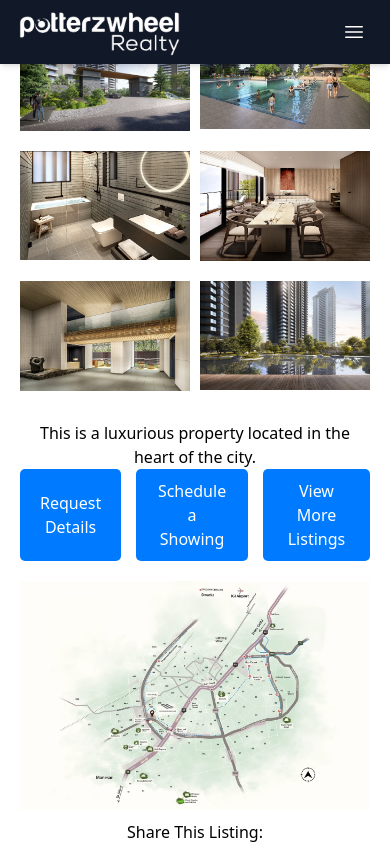
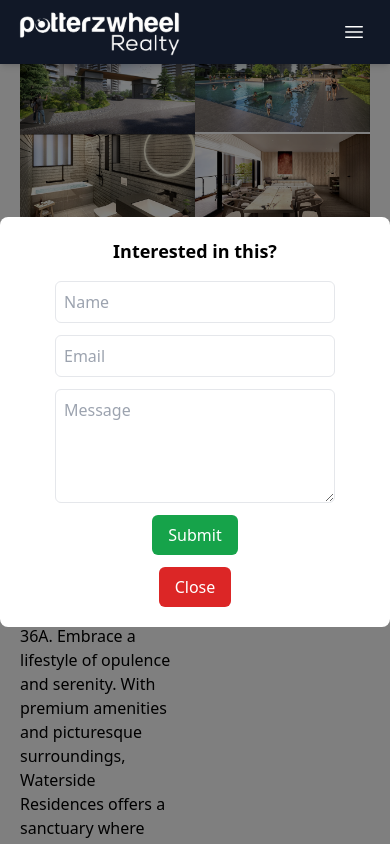
Before and after one commit to gaurank11/potterzwheel, a React (Vite) app: page /Krisumi in a window 390 px wide. Shown: the top 844 px of the page. Built offline with nearby package versions, Linux system fonts and the light colour scheme.

Commit message:
final commit

```diff
--- a/src/components/Properties_Details.jsx
+++ b/src/components/Properties_Details.jsx
@@ -1,106 +1,111 @@
-import React from 'react';
+import React, { useState } from 'react';
+import { FaFacebook, FaInstagramSquare, FaLinkedin} from 'react-icons/fa'; // Importing social media icons from react-icons
 
-const PropertyDetails = ({ images, description, mapImage, onFormSubmit }) => {
+const PropertyDetails = ({ images, description, price, mapImage, onFormSubmit, amenities }) => {
+  const [showPopup, setShowPopup] = useState(true);
+
+  const closePopup = () => {
+    setShowPopup(false);
+  };
+
   return (
-    <div style={{ margin: '20px' }}>
+    <div className="m-5">
+      {/* Popup Form */}
+      {showPopup && (
+        <div className="fixed inset-0 bg-black bg-opacity-50 flex justify-center items-center">
+          <div className="bg-white p-5 rounded-lg w-full max-w-md text-center">
+            <h3 className="text-lg font-semibold">Interested in this?</h3>
+            <form onSubmit={onFormSubmit} className="mt-4">
+              <input type="text" placeholder="Name" required className="block w-4/5 mx-auto p-2 mb-3 border rounded-md" />
+              <input type="email" placeholder="Email" required className="block w-4/5 mx-auto p-2 mb-3 border rounded-md" />
+              <textarea placeholder="Message" rows="4" className="block w-4/5 mx-auto p-2 mb-3 border rounded-md"></textarea>
+              <button type="submit" className="px-4 py-2 bg-green-600 text-white rounded-md">Submit</button>
+            </form>
+            <button onClick={closePopup} className="mt-3 px-4 py-2 bg-red-600 text-white rounded-md">Close</button>
+          </div>
+        </div>
+      )}
+
       {/* Images Section */}
-      <div style={{ display: 'flex', flexWrap: 'wrap', gap: '10px' }}>
-        {images.slice(0, 6).map((image, index) => (
-          <div key={index} style={{ flex: '1 1 calc(50% - 10px)', marginBottom: '10px' }}>
+      <div className="flex flex-wrap gap-0">
+        {images.map((image, index) => (
+          <div
+            key={index}
+            className="flex-1 p-0"
+            style={{ flexBasis: 'calc(50% - 0px)' }} // Two images per row on laptop
+          >
             <img
               src={image}
               alt={`Property image ${index + 1}`}
-              style={{ width: '100%', height: 'auto', display: 'block' }}
+              className="w-full h-auto object-cover"
             />
           </div>
         ))}
       </div>
 
-      {/* Description and Buttons Section */}
-      <div style={{ margin: '20px 0', textAlign: 'center' }}>
-        <p>{description}</p>
-        <div style={{ display: 'flex', justifyContent: 'center', gap: '15px' }}>
-          <button style={buttonStyle}>Request Details</button>
-          <button style={buttonStyle}>Schedule a Showing</button>
-          <button style={buttonStyle}>View More Listings</button>
+      {/* Property Description and Pricing */}
+      <div className="flex justify-between mt-8">
+        <div className="w-full md:w-2/3 pr-4">
+          <h2 className="text-2xl font-semibold">Project Overview</h2>
+          <p>{description}</p>
+        </div>
+        <div className="w-full md:w-1/3 text-center md:text-left mt-4 md:mt-0">
+          <h3 className="text-xl font-semibold">Price</h3>
+          <p className="text-lg text-green-600">{price}</p>
         </div>
       </div>
 
-      {/* Map and Social Sharing Section */}
-      <div style={{ margin: '20px 0' }}>
-        <img
-          src={mapImage}
-          alt="Map location"
-          style={{ width: '100%', height: 'auto', marginBottom: '10px' }}
-        />
-        <div style={{ textAlign: 'center' }}>
+      {/* Buttons and Share Section */}
+      <div className="flex flex-col md:w-1/4 mt-8">
+
+        <button className="px-6 py-3 bg-transparent border-2 border-black text-black font-semibold rounded-lg hover:bg-gray-900  transition hover:text-white">
+        Request Details
+       </button>
+       <button className="px-6 py-3 bg-transparent border-2 border-black text-black font-semibold rounded-lg hover:bg-gray-900  transition hover:text-white">
+       Schedule a Showing
+       </button>
+       <button className="px-6 py-3 bg-transparent border-2 border-black text-black font-semibold rounded-lg hover:bg-gray-900  transition hover:text-white">
+       View More Listings
+       </button>
+        <div className="mt-5">
           <p>Share This Listing:</p>
-          <div style={{ display: 'flex', justifyContent: 'center', gap: '10px' }}>
-            <button style={socialButtonStyle}>Facebook</button>
-            <button style={socialButtonStyle}>Twitter</button>
-            <button style={socialButtonStyle}>LinkedIn</button>
+          <div className="flex gap-3 mt-2">
+            <button className="p-2 bg-gray-300 text-black rounded-md"><FaFacebook size={24} /></button>
+            <button className="p-2 bg-gray-300 text-black rounded-md"><FaInstagramSquare size={24} /></button>
+            <button className="p-2 bg-gray-300 text-black rounded-md"><FaLinkedin size={24} /></button>
+
           </div>
         </div>
       </div>
 
-      {/* Interest Form Section */}
-      <div style={{ margin: '20px 0', textAlign: 'center' }}>
-        <h3>Interested in this?</h3>
-        <form onSubmit={onFormSubmit}>
-          <input type="text" placeholder="Name" required style={inputStyle} />
-          <input type="email" placeholder="Email" required style={inputStyle} />
-          <textarea placeholder="Message" rows="4" style={textareaStyle}></textarea>
-          <button type="submit" style={submitStyle}>Submit</button>
-        </form>
+      {/* Project Location Section */}
+      <div className="my-8">
+        <h2 className="text-2xl font-semibold text-center">Project Location</h2>
+        <p className="text-center">Description about the location goes here.</p>
+        <div className="text-center mt-4">
+          <img
+            src={mapImage}
+            alt="Map location"
+            className="w-full h-auto mb-3"
+          />
+          <button className="px-4 py-2 bg-blue-600 text-white rounded-md">Open in Map</button>
+        </div>
+      </div>
+
+      {/* Project Amenities Section */}
+      <div className="text-center my-8">
+        <h2 className="text-2xl font-semibold">Project Amenities</h2>
+        <div className="grid grid-cols-2 sm:grid-cols-3 lg:grid-cols-4 gap-4 justify-items-center mt-4">
+          {amenities.slice(0, 6).map((amenity, index) => (
+            <div key={index} className="p-4 border border-gray-300 rounded-md w-24 h-24 flex justify-center items-center">
+              <img src={amenity.icon} alt={amenity.name} className="w-12 h-12" />
+              <p className="mt-2">{amenity.name}</p>
+            </div>
+          ))}
+        </div>
       </div>
     </div>
   );
 };
 
-// Inline Styles
-const buttonStyle = {
-  padding: '10px 20px',
-  backgroundColor: '#007bff',
-  color: '#fff',
-  border: 'none',
-  borderRadius: '5px',
-  cursor: 'pointer',
-};
-
-const socialButtonStyle = {
-  padding: '5px 10px',
-  backgroundColor: '#ddd',
-  color: '#000',
-  border: '1px solid #ccc',
-  borderRadius: '5px',
-  cursor: 'pointer',
-};
-
-const inputStyle = {
-  display: 'block',
-  width: '80%',
-  margin: '10px auto',
-  padding: '10px',
-  borderRadius: '5px',
-  border: '1px solid #ccc',
-};
-
-const textareaStyle = {
-  display: 'block',
-  width: '80%',
-  margin: '10px auto',
-  padding: '10px',
-  borderRadius: '5px',
-  border: '1px solid #ccc',
-};
-
-const submitStyle = {
-  padding: '10px 20px',
-  backgroundColor: '#28a745',
-  color: '#fff',
-  border: 'none',
-  borderRadius: '5px',
-  cursor: 'pointer',
-};
-
 export default PropertyDetails;
--- a/src/pages/Krisumi.jsx
+++ b/src/pages/Krisumi.jsx
@@ -1,7 +1,7 @@
 import React from 'react';
 import PropertyDetails from '../components/Properties_Details';
 
-const App = () => {
+const Krisumi = () => {
   const images = [
     '/Krisumi1.png',
     '/Krisumi2.png',
@@ -9,10 +9,29 @@ const App = () => {
     '/Krisumi4.png',
     '/Krisumi5.png',
     '/Krisumi6.png',
+  ];
 
+  const description = `
+    Welcome to Waterside Residences, where luxury living merges with holistic wellness in the heart of Gurgaon's Sector 36A.
+    Embrace a lifestyle of opulence and serenity. With premium amenities and picturesque surroundings, Waterside Residences
+    offers a sanctuary where comfort meets tranquility.
+    A masterpiece, where the meticulously crafted exteriors by Nikken Housing System seamlessly blend with the opulent interiors
+    envisioned by Aoyama Nomura Design (A.N.D). Innovation, expertise, and creativity have shaped the captivating Waterside
+    Residences offering you a fine living experience.
+  `;
+
+  const mapImage = '/Krisumi_location.png';
+
+  const amenities = [
+    'Swimming Pool',
+    'Gymnasium',
+    'Spa & Sauna',
+    'Clubhouse',
+    'Kids Play Area',
+    '24x7 Security',
+    'Amphitheatre',
+    'Walking Trails',
   ];
-  const description = 'This is a luxurious property located in the heart of the city.';
-  const mapImage = 'Krisumi_location.png';
 
   const handleFormSubmit = (event) => {
     event.preventDefault();
@@ -25,8 +44,9 @@ const App = () => {
       description={description}
       mapImage={mapImage}
       onFormSubmit={handleFormSubmit}
+      amenities={amenities}
     />
   );
 };
 
-export default App;
+export default Krisumi;
```
